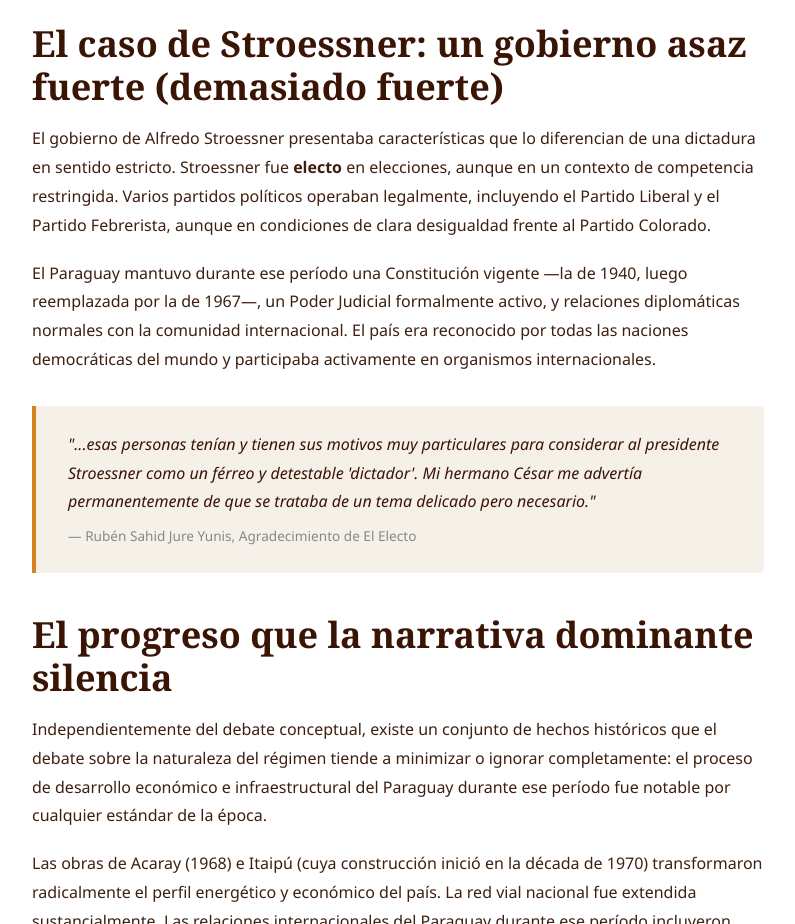
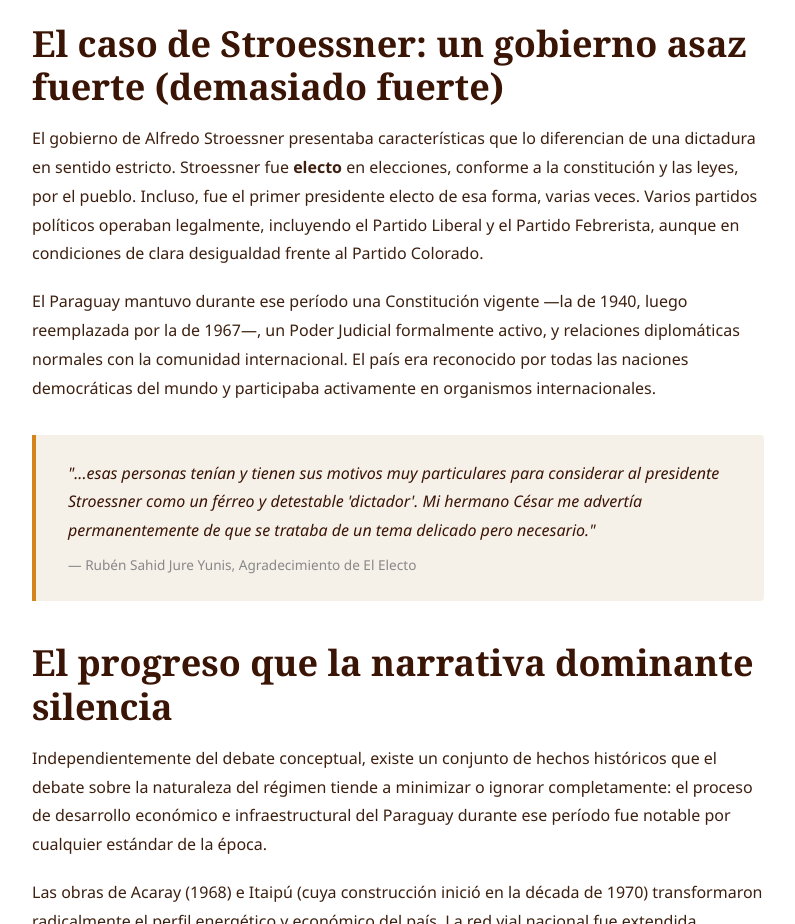
Before and after one commit to Sullak/web-el-electo, an Eleventy site: page articulos/stroessner-dictadura-o-autoritarismo.md in a window 1280 px wide. Shown: the part 1140-2064 px from the top of the page, without its empty margins (242-1037 px from the left). Built offline with nearby package versions, Linux system fonts and the light colour scheme; Eleventy itself is replaced by a stand-in of ours; files that its build step writes are made by us from their sources; a script that the page names is missing.

Commit message:
Update Artículo “stroessner-dictadura-o-autoritarismo”

```diff
--- a/articulos/stroessner-dictadura-o-autoritarismo.md
+++ b/articulos/stroessner-dictadura-o-autoritarismo.md
@@ -22,7 +22,7 @@ Una dictadura en sentido estricto implica: ausencia total de elecciones o elecci
 
 ## El caso de Stroessner: un gobierno asaz fuerte (demasiado fuerte)
 
-El gobierno de Alfredo Stroessner presentaba características que lo diferencian de una dictadura en sentido estricto. Stroessner fue **electo** en elecciones, aunque en un contexto de competencia restringida. Varios partidos políticos operaban legalmente, incluyendo el Partido Liberal y el Partido Febrerista, aunque en condiciones de clara desigualdad frente al Partido Colorado.
+El gobierno de Alfredo Stroessner presentaba características que lo diferencian de una dictadura en sentido estricto. Stroessner fue **electo** en elecciones, conforme a la constitución y las leyes, por el pueblo. Incluso, fue el primer presidente electo de esa forma, varias veces. Varios partidos políticos operaban legalmente, incluyendo el Partido Liberal y el Partido Febrerista, aunque en condiciones de clara desigualdad frente al Partido Colorado.
 
 El Paraguay mantuvo durante ese período una Constitución vigente —la de 1940, luego reemplazada por la de 1967—, un Poder Judicial formalmente activo, y relaciones diplomáticas normales con la comunidad internacional. El país era reconocido por todas las naciones democráticas del mundo y participaba activamente en organismos internacionales.
 
```
